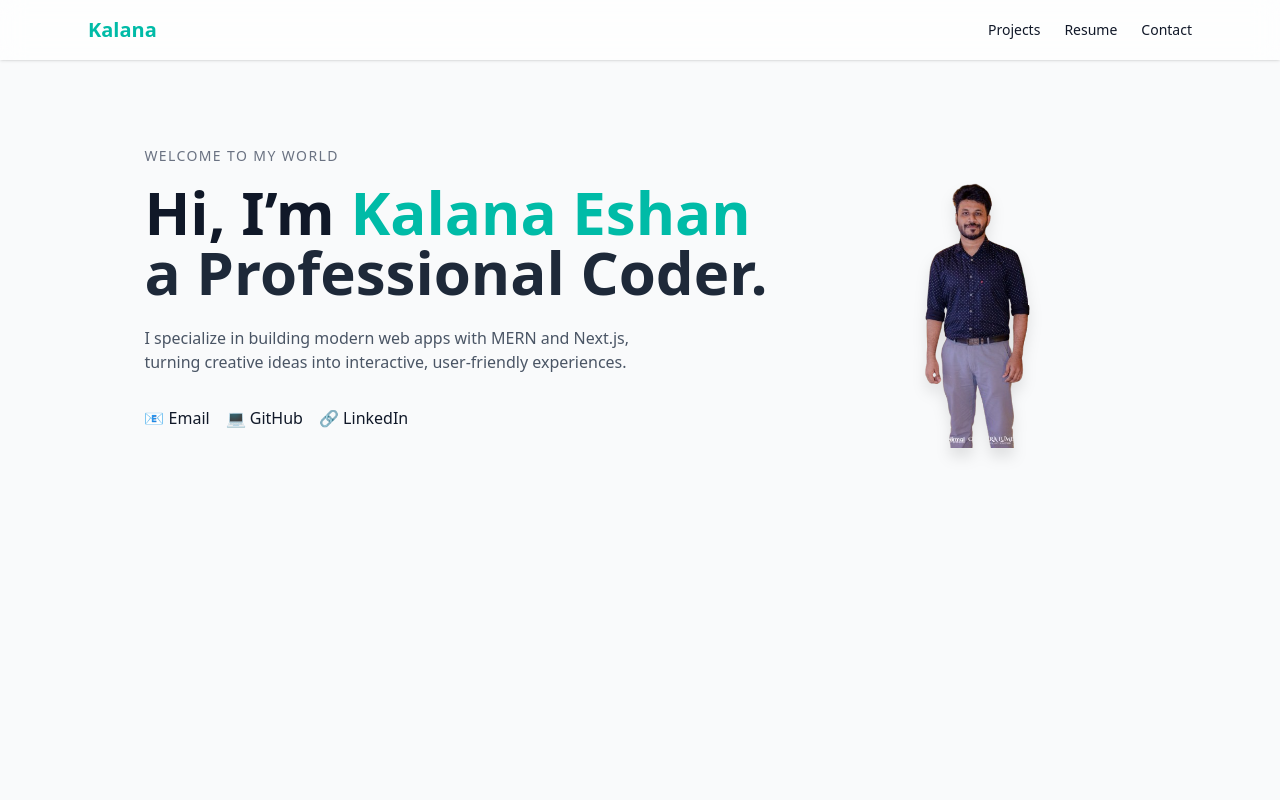
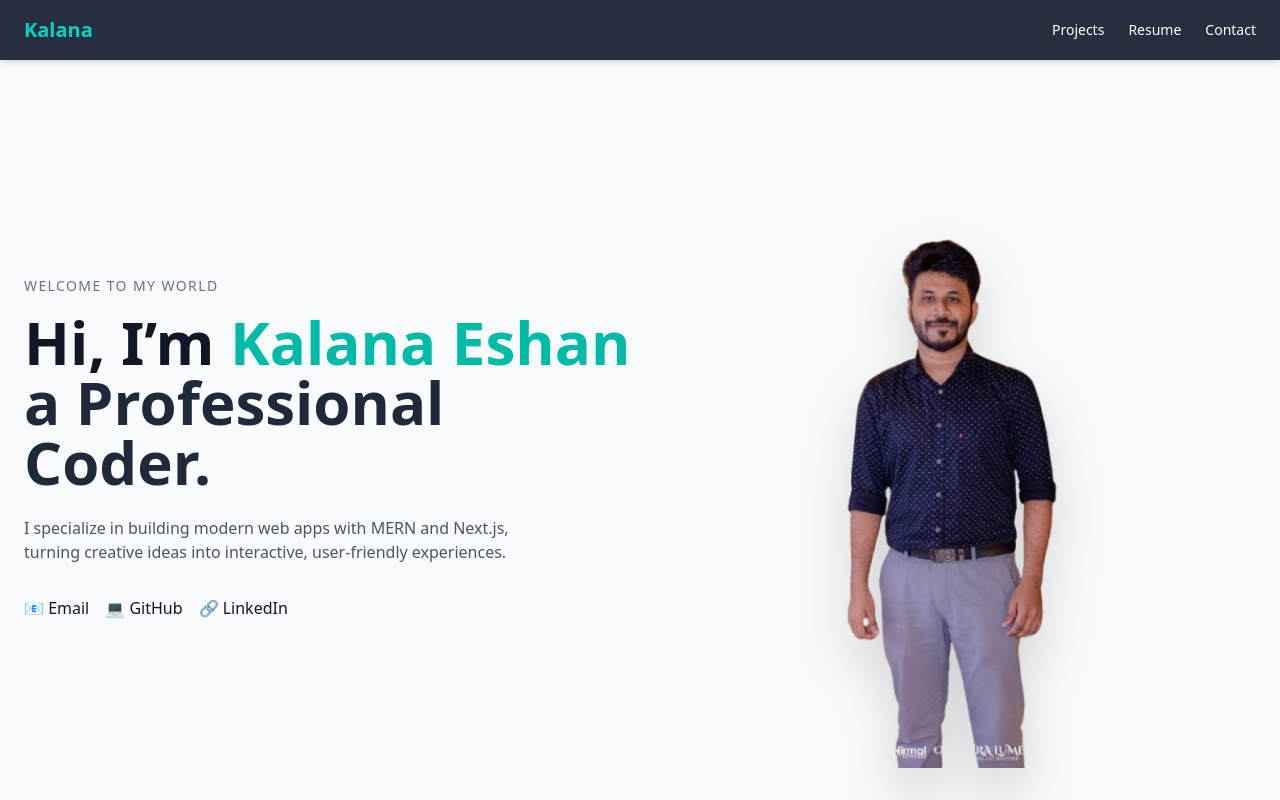
Before and after one commit to Kaleshi26/portfolio, a Next.js app: page / in a window 1280 px wide. Built offline with nearby package versions, Linux system fonts and the light colour scheme.

Commit message:
update page.tsx

```diff
--- a/app/page.tsx
+++ b/app/page.tsx
@@ -2,62 +2,115 @@
 import { motion } from "framer-motion";
 import Image from "next/image";
 import Link from "next/link";
+import { useEffect, useState } from "react";
 
 export default function Home() {
+  const [active, setActive] = useState("home");
+
+  useEffect(() => {
+    const sections = ["home", "projects", "resume", "contact"];
+    const handleScroll = () => {
+      const scrollPos = window.scrollY + 200;
+      for (const id of sections) {
+        const el = document.getElementById(id);
+        if (el && scrollPos >= el.offsetTop && scrollPos < el.offsetTop + el.offsetHeight) {
+          setActive(id);
+        }
+      }
+    };
+    window.addEventListener("scroll", handleScroll);
+    return () => window.removeEventListener("scroll", handleScroll);
+  }, []);
+
   return (
     <main className="min-h-screen bg-gray-50 dark:bg-gray-950 text-gray-900 dark:text-white">
       {/* Navbar */}
-      <nav className="fixed top-0 left-0 w-full bg-white/70 dark:bg-gray-900/70 backdrop-blur-md shadow-sm z-50">
-        <div className="max-w-6xl mx-auto flex items-center justify-between py-4 px-6">
-          <h1 className="text-xl font-bold text-teal-500">Kalana</h1>
+      <nav className="fixed top-0 left-0 w-full bg-gray-900/90 text-white backdrop-blur-md shadow-md z-50">
+        <div className="max-w-7xl mx-auto flex items-center justify-between py-4 px-6">
+          <h1 className="text-xl font-bold text-teal-400">Kalana</h1>
           <ul className="flex gap-6 text-sm font-medium">
-            <li><Link href="#projects" className="hover:text-teal-400">Projects</Link></li>
-            <li><Link href="#resume" className="hover:text-teal-400">Resume</Link></li>
-            <li><Link href="#contact" className="hover:text-teal-400">Contact</Link></li>
+            {["projects", "resume", "contact"].map((link) => (
+              <li key={link}>
+                <Link
+                  href={`#${link}`}
+                  className={`transition-colors ${
+                    active === link
+                      ? "text-yellow-400 border-b-2 border-yellow-400"
+                      : "hover:text-teal-300"
+                  }`}
+                >
+                  {link.charAt(0).toUpperCase() + link.slice(1)}
+                </Link>
+              </li>
+            ))}
           </ul>
         </div>
       </nav>
 
       {/* Hero Section */}
-      <section className="flex flex-col-reverse md:flex-row items-center justify-center gap-12 max-w-6xl mx-auto pt-32 px-6">
-
+      <section
+        id="home"
+        className="flex flex-col md:flex-row items-center justify-between max-w-7xl mx-auto pt-32 px-6"
+      >
         {/* Left Side: Text */}
         <motion.div
           initial={{ x: -50, opacity: 0 }}
           animate={{ x: 0, opacity: 1 }}
           transition={{ duration: 1 }}
-          className="text-center md:text-left"
+          className="flex-1 text-center md:text-left"
         >
-          <p className="uppercase text-sm tracking-widest text-gray-500">Welcome to my world</p>
+          <p className="uppercase text-sm tracking-widest text-gray-500 dark:text-gray-400">
+            Welcome to my world
+          </p>
           <h1 className="text-4xl md:text-6xl font-bold mt-4">
-            Hi, I’m <span className="text-teal-500">Kalana Eshan</span><br />
-            <span className="text-gray-800 dark:text-gray-200">a Professional Coder.</span>
+            Hi, I’m <span className="text-teal-500">Kalana Eshan</span>
+            <br />
+            <span className="text-gray-800 dark:text-gray-200">
+              a Professional Coder.
+            </span>
           </h1>
           <p className="mt-6 text-gray-600 dark:text-gray-300 max-w-lg">
-            I specialize in building modern web apps with MERN and Next.js, turning creative ideas
-            into interactive, user-friendly experiences.
+            I specialize in building modern web apps with MERN and Next.js,
+            turning creative ideas into interactive, user-friendly experiences.
           </p>
 
           {/* Socials */}
           <div className="mt-8 flex flex-wrap gap-4 justify-center md:justify-start">
-            <a href="mailto:kalanaeshan07@gmail.com" className="hover:text-teal-400">📧 Email</a>
-            <a href="https://github.com/Kaleshi26" target="_blank" className="hover:text-teal-400">💻 GitHub</a>
-            <a href="https://www.linkedin.com/in/kalana-dharmarathne-346a48312/" target="_blank" className="hover:text-teal-400">🔗 LinkedIn</a>
+            <a
+              href="mailto:kalanaeshan07@gmail.com"
+              className="hover:text-teal-400"
+            >
+              📧 Email
+            </a>
+            <a
+              href="https://github.com/Kaleshi26"
+              target="_blank"
+              className="hover:text-teal-400"
+            >
+              💻 GitHub
+            </a>
+            <a
+              href="https://www.linkedin.com/in/kalana-dharmarathne-346a48312/"
+              target="_blank"
+              className="hover:text-teal-400"
+            >
+              🔗 LinkedIn
+            </a>
           </div>
         </motion.div>
 
-        {/* Right Side: Photo */}
+        {/* Right Side: Big Full Image */}
         <motion.div
-          initial={{ scale: 0.8, opacity: 0 }}
+          initial={{ scale: 0.9, opacity: 0 }}
           animate={{ scale: 1, opacity: 1 }}
           transition={{ duration: 1 }}
-          className="relative w-64 h-64 md:w-80 md:h-80"
+          className="relative flex-1 h-[70vh] md:h-[80vh] flex justify-center md:justify-end"
         >
           <Image
-            src="/me.png"  // 👈 your photo (transparent background PNG) goes here
+            src="/me.png" // 👈 make sure your transparent PNG is here
             alt="Kalana Eshan Dharmarathne"
             fill
-            className="object-contain drop-shadow-xl"
+            className="object-contain drop-shadow-2xl"
             priority
           />
         </motion.div>
```
